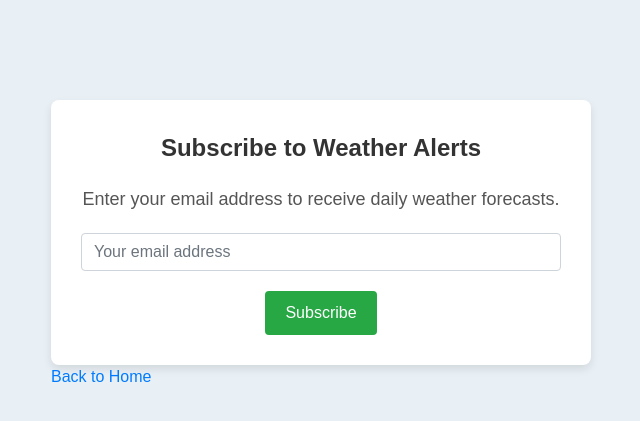
After one commit to PhungHuuTai/WeatherApp_Django, a Django app: page /subscribe/ in a window 1280 px wide. The commit adds this page. Shown: the top 421 px of the page, without its empty margins (319-959 px from the left). Run offline with Django 5.2, Linux system fonts and the light colour scheme; some libraries are stand-ins or nearby versions.

Commit message:
Add subcribe, unsubcribe and confirmation features

```diff
--- a/base/models.py
+++ b/base/models.py
@@ -7,7 +7,7 @@ class WeatherHistory(models.Model):
     temperature = models.FloatField()
     wind_speed = models.FloatField()
     humidity = models.IntegerField()
-    date = models.DateField(auto_now_add=True)
+    date = models.DateTimeField(auto_now_add=True)
 
     def __str__(self):
         return f"Weather in {self.city} on {self.date}"
@@ -15,7 +15,6 @@ class WeatherHistory(models.Model):
 class EmailSubscription(models.Model):
     email = models.EmailField(unique=True)
     is_confirmed = models.BooleanField(default=False)
-    confirmation_code = models.CharField(max_length=50, unique=True)
 
     def __str__(self):
         return self.email
--- /dev/null
+++ b/base/templates/subscribe.html
@@ -0,0 +1,80 @@
+<!DOCTYPE html>
+<html lang="en">
+<head>
+    <meta charset="UTF-8">
+    <meta name="viewport" content="width=device-width, initial-scale=1.0">
+    <title>Subscribe to Weather Alerts</title>
+    <link rel="stylesheet" href="https://stackpath.bootstrapcdn.com/bootstrap/4.5.2/css/bootstrap.min.css">
+    <style>
+        body {
+            background-color: #e9f0f5;
+            font-family: Arial, sans-serif;
+        }
+
+        .container {
+            margin-top: 100px;
+        }
+
+        .subscribe-box {
+            background-color: #ffffff;
+            border-radius: 8px;
+            box-shadow: 0 4px 8px rgba(0, 0, 0, 0.1);
+            padding: 30px;
+            text-align: center;
+        }
+
+        .subscribe-title {
+            font-size: 24px;
+            font-weight: bold;
+            color: #333;
+            margin-bottom: 20px;
+        }
+
+        .subscribe-message {
+            font-size: 18px;
+            color: #555;
+            margin-bottom: 20px;
+        }
+
+        .form-control {
+            border-radius: 4px;
+            margin-bottom: 20px;
+        }
+
+        .subscribe-button {
+            background-color: #28a745;
+            color: #fff;
+            padding: 10px 20px;
+            border: none;
+            border-radius: 4px;
+            cursor: pointer;
+            font-size: 16px;
+            text-decoration: none;
+        }
+
+        .subscribe-button:hover {
+            background-color: #218838;
+        }
+    </style>
+</head>
+<body>
+    <div class="container">
+        <div class="row justify-content-center">
+            <div class="col-md-6">
+                <div class="subscribe-box">
+                    <div class="subscribe-title">Subscribe to Weather Alerts</div>
+                    <div class="subscribe-message">
+                        Enter your email address to receive daily weather forecasts.
+                    </div>
+                    <form method="post" action="{% url 'subscribe' %}">
+                        {% csrf_token %}
+                        <input type="email" name="email" class="form-control" placeholder="Your email address" required>
+                        <button type="submit" class="subscribe-button">Subscribe</button>
+                    </form>
+                </div>
+                <a href="{% url 'home' %}" class="confirmation-button">Back to Home</a>
+            </div>
+        </div>
+    </div>
+</body>
+</html>
--- a/base/urls.py
+++ b/base/urls.py
@@ -5,5 +5,8 @@ urlpatterns = [
     path('', views.home, name='home'),
     path('load_more/<str:city>/<int:days>/', views.load_more_forecast, name='load_more_forecast'),
     path('weather_by_location/', views.weather_by_location, name='weather_by_location'),
-
+    path('subscribe/', views.subscribe, name='subscribe'),
+    path('activate/<uidb64>/<token>/', views.activate, name='activate'),
+    # path('confirm/<str:confirmation_code>/', views.confirm_subscription, name='confirm_subscription'),
+    path('unsubscribe/', views.unsubscribe, name='unsubscribe'),
 ]
--- a/base/views.py
+++ b/base/views.py
@@ -1,13 +1,20 @@
 from django.shortcuts import render, redirect
+from django.http import HttpResponse
 from .forms import WeatherSearchForm, EmailSubscriptionForm
 from .models import WeatherHistory, EmailSubscription
-from django.core.mail import send_mail
+from django.core.mail import send_mail, EmailMessage
+from django.utils.http import urlsafe_base64_encode, urlsafe_base64_decode
+from django.utils.encoding import force_bytes, force_str
+from django.contrib import messages
 from django.conf import settings
+from django.template.loader import render_to_string
+from django.contrib.sites.shortcuts import get_current_site
+# from django.contrib.auth.tokens import default_token_generator as token_generator
+from .tokens import EmailConfirmationTokenGenerator
 import requests
 import json
 
-# from django.contrib.sites.shortcuts import get_current_site
-# from django.utils.crypto import get_random_string
+token_generator = EmailConfirmationTokenGenerator()
 
 API_KEY = settings.API_KEY
 API_URL = settings.API_URL
@@ -105,35 +112,66 @@ def load_more_forecast(request, city, days):
             'error_message': error_message
             })
 
-# def subscribe(request):
-#     if request.method == 'POST':
-#         form = EmailSubscriptionForm(request.POST)
-#         if form.is_valid():
-#             email = form.cleaned_data['email']
-#             confirmation_code = get_random_string(length=32)
-#             subscription = EmailSubscription(email=email, confirmation_code=confirmation_code)
-#             subscription.save()
-#             current_site = get_current_site(request)
-#             confirmation_link = f"http://{current_site.domain}/confirm/{confirmation_code}"
-#             send_mail(
-#                 'Confirm your subscription',
-#                 f'Please confirm your subscription by clicking the link: {confirmation_link}',
-#                 settings.EMAIL_HOST_USER,
-#                 [email],
-#                 fail_silently=False,
-#             )
-#             return redirect('home')
-#     else:
-#         form = EmailSubscriptionForm()
-#     return render(request, 'weather/subscribe.html', {'form': form})
+def subscribe(request):
+    if request.method == 'POST':
+        form = EmailSubscriptionForm(request.POST)
+        if form.is_valid():
+            email = form.cleaned_data['email']
+            subscription, created = EmailSubscription.objects.get_or_create(email=email)
+            if created or not subscription.is_confirmed:
+                subscription.save()
 
-# def confirm_subscription(request, confirmation_code):
-#     try:
-#         subscription = EmailSubscription.objects.get(confirmation_code=confirmation_code, is_confirmed=False)
-#         subscription.is_confirmed = True
-#         subscription.save()
-#         # Send a welcome email or some sort of notification
-#     except EmailSubscription.DoesNotExist:
-#         # Handle invalid confirmation code
-#         pass
-#     return redirect('home')
+                token = token_generator.make_token(subscription)
+                uid = urlsafe_base64_encode(force_bytes(subscription.pk))
+                current_site = get_current_site(request)
+                mail_subject = 'Activate your account'
+                http_content = render_to_string('activation_email.html', {
+                    'user': subscription,
+                    'domain': current_site.domain,
+                    'uid': uid,
+                    'token': token,
+                })
+                msg = EmailMessage(mail_subject, http_content, settings.EMAIL_HOST_USER, [subscription.email])
+                msg.content_subtype = 'html'
+                msg.send()
+
+                return render(request, 'confirmed.html', {
+                    'message': 'Please confirm your email address to complete the registration.'
+                    })
+            elif subscription.is_confirmed:
+                return render(request, 'confirmed.html', {
+                    'message': 'You are already subscribed and confirmed.'
+                    })
+            else:
+                return render(request, 'confirmed.html', {
+                    'message': 'This email is already registered but not confirmed. Please check your inbox for the confirmation email.'
+                })
+    else:
+        form = EmailSubscriptionForm()
+    return render(request, 'subscribe.html', {'form': form})
+
+def activate(request, uidb64, token):
+    try:
+        uid = urlsafe_base64_decode(uidb64).decode()
+        subscription = EmailSubscription.objects.get(pk=uid)
+    except (TypeError, ValueError, OverflowError, EmailSubscription.DoesNotExist):
+        subscription = None
+
+    if subscription is not None and token_generator.check_token(subscription, token):
+        subscription.is_confirmed = True
+        subscription.save()
+        return render(request, 'confirmed.html', {'message': 'Your email has been confirmed!'})
+    else:
+        return render(request, 'confirmed.html', {'message': 'Activation link is invalid!'})
+
+def unsubscribe(request):
+    if request.method == 'POST':
+        email = request.POST['email']
+        subscription = EmailSubscription.objects.filter(email=email).first()
+        if subscription:
+            subscription.delete()
+            messages.success(request, 'You have successfully unsubscribed.')
+        else:
+            messages.error(request, 'Email not found or already unsubscribed.')
+        return redirect('home')
+    return render(request, 'unsubscribe.html')
--- a/weather_app/settings.py
+++ b/weather_app/settings.py
@@ -22,6 +22,12 @@ BASE_DIR = Path(__file__).resolve().parent.parent
 
 API_KEY = os.getenv('API_KEY')
 API_URL = os.getenv('API_URL')
+EMAIL_BACKEND = os.getenv('EMAIL_BACKEND')
+EMAIL_HOST = os.getenv('EMAIL_HOST')
+EMAIL_PORT = os.getenv('EMAIL_PORT')
+EMAIL_USE_TLS = os.getenv('EMAIL_USE_TLS')
+EMAIL_HOST_USER = os.getenv('EMAIL_HOST_USER')
+EMAIL_HOST_PASSWORD = os.getenv('EMAIL_HOST_PASSWORD')
 # Quick-start development settings - unsuitable for production
 # See https://docs.djangoproject.com/en/5.0/howto/deployment/checklist/
 
```
Also changed, not shown: base/templates/activation_email.html (added, +12 -0 lines), base/templates/confirmed.html (added, +60 -0 lines), base/templates/home.html (+19 -1 lines), base/templates/unsubscribe.html (added, +80 -0 lines), base/tokens.py (added, +9 -0 lines), base/migrations/0002_remove_emailsubscription_confirmation_code.py (added), base/migrations/0003_alter_weatherhistory_date.py (added), db.sqlite3.
